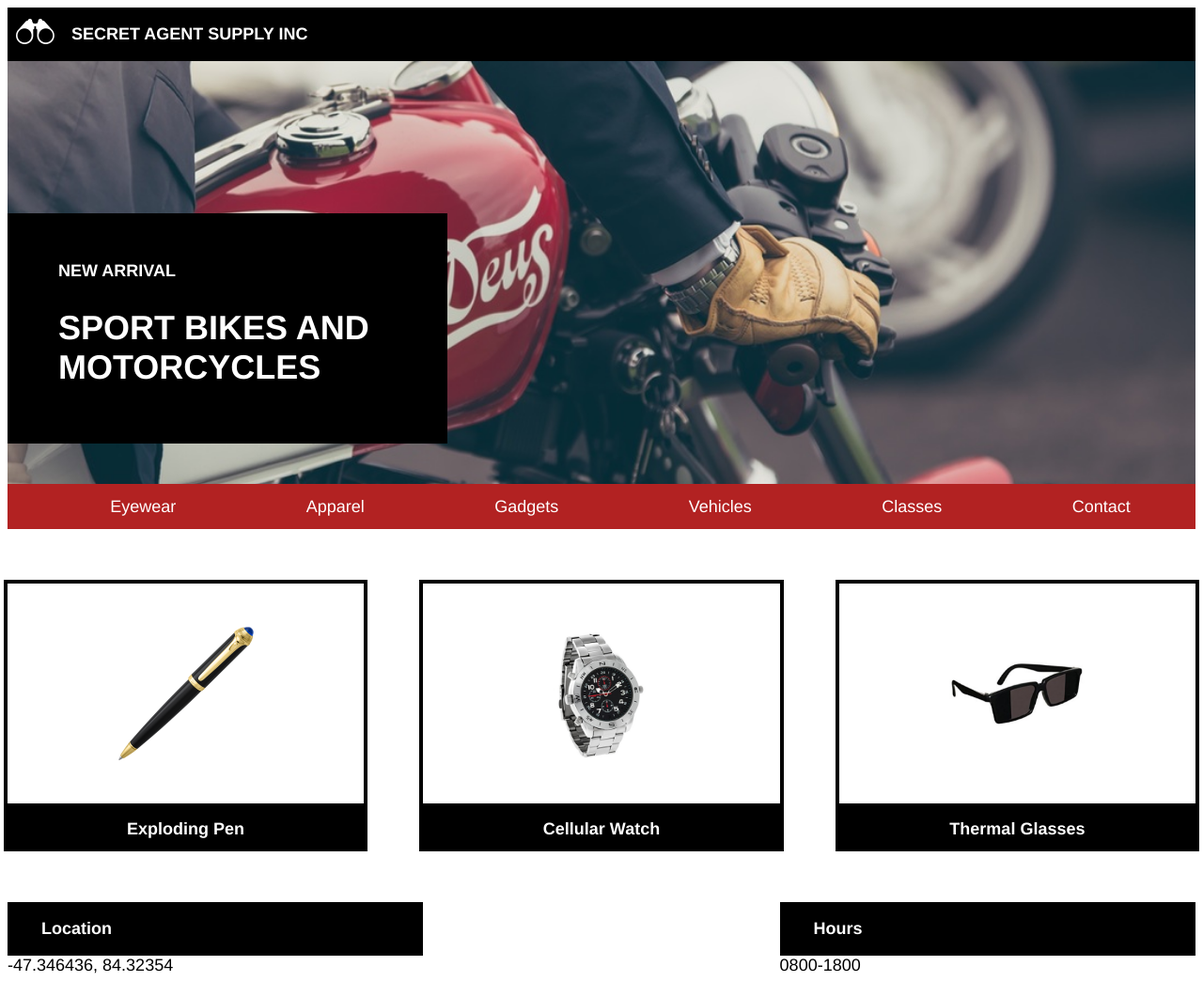
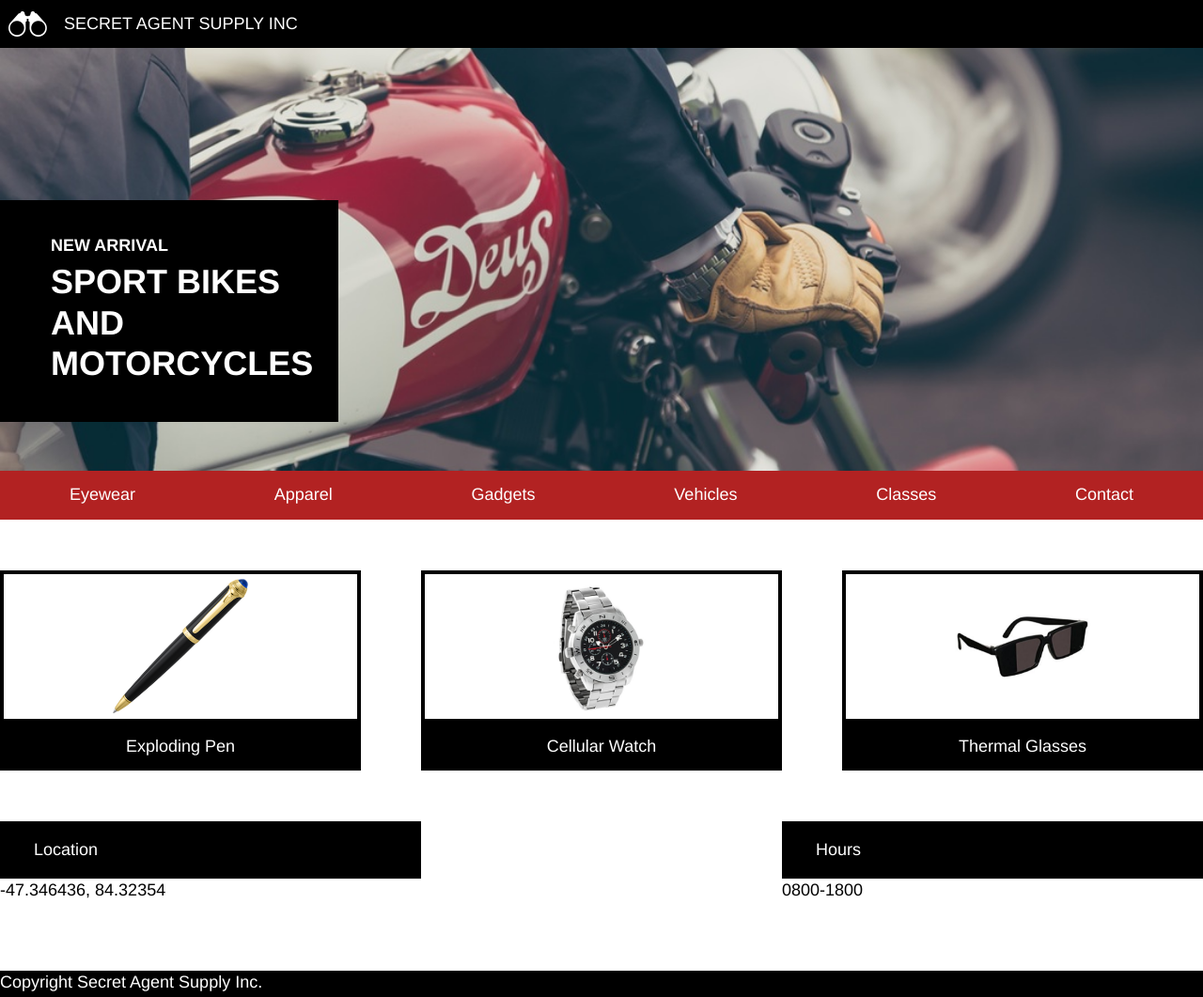
Before and after one commit to daisyyiwang/SecretAgentSupply, a plain HTML site: page index.html in a window 1280 px wide. Shown: the top 1061 px of the page at 94% size. Drawn offline with Linux system fonts and the light colour scheme.

Commit message:
revised based on solution

```diff
--- a/index.html
+++ b/index.html
@@ -7,12 +7,17 @@
       <link href="./resources/css/style.css" type="text/css" rel="stylesheet">
     </head>
 
-    <body>
+  <body>
+
+      <!-- logo header -->
       <div class="logo">
-        <img src="./resources/img/logo.png" alt="logo image" />
-        <h3>SECRET AGENT SUPPLY INC</h3>
+        <div class="container">
+          <img src="./resources/img/logo.png" alt="logo image" />
+          <h3>SECRET AGENT SUPPLY INC</h3>
+        </div>
       </div><!--end of logo section-->
 
+     <!--Main Banner -->
       <div class="main-banner">
         <div class="container">
           <div class="main-content">
@@ -22,6 +27,7 @@
         </div><!-- end of container section-->
       </div><!--end of main-banner section-->
 
+     <!--Navigation Bar-->
       <nav>
         <ul>
           <li id="menuexpand">Eyewear</li>
@@ -34,6 +40,7 @@
         </ul>
       </nav>
 
+    <!--Products and Business Info-->
       <div class="main">
         <div class="product">
           <div class="box">
--- a/resources/css/reset.css
+++ b/resources/css/reset.css
@@ -0,0 +1,48 @@
+/* http://meyerweb.com/eric/tools/css/reset/
+   v2.0 | 20110126
+   License: none (public domain)
+*/
+
+html, body, div, span, applet, object, iframe,
+h1, h2, h3, h4, h5, h6, p, blockquote, pre,
+a, abbr, acronym, address, big, cite, code,
+del, dfn, em, img, ins, kbd, q, s, samp,
+small, strike, strong, sub, sup, tt, var,
+b, u, i, center,
+dl, dt, dd, ol, ul, li,
+fieldset, form, label, legend,
+table, caption, tbody, tfoot, thead, tr, th, td,
+article, aside, canvas, details, embed,
+figure, figcaption, footer, header, hgroup,
+menu, nav, output, ruby, section, summary,
+time, mark, audio, video {
+	margin: 0;
+	padding: 0;
+	border: 0;
+	font-size: 100%;
+	font: inherit;
+	vertical-align: baseline;
+}
+/* HTML5 display-role reset for older browsers */
+article, aside, details, figcaption, figure,
+footer, header, hgroup, menu, nav, section {
+	display: block;
+}
+body {
+	line-height: 1;
+}
+ol, ul {
+	list-style: none;
+}
+blockquote, q {
+	quotes: none;
+}
+blockquote:before, blockquote:after,
+q:before, q:after {
+	content: '';
+	content: none;
+}
+table {
+	border-collapse: collapse;
+	border-spacing: 0;
+}
--- a/resources/css/style.css
+++ b/resources/css/style.css
@@ -1,21 +1,33 @@
 html{
+  box-sizing: border-box;
   font-size: 18px;
   width: 100%;
   font-family: Helvetica;
 }
+*, *:before, *:after {
+  box-sizing: inherit;
+}
+
+body {
+  line-height: 1.4;
+}
 
 /* logo section */
 .logo{
-  display: flex;
   background-color: black;
   width: 100%;
 
 }
 
+.logo .container {
+  display: flex;
+  align-items: center;
+  padding: 0.66rem 0 0.66rem 0.5rem;
+}
+
 .logo img {
   height: 1.5rem;
-  width: auto;
-  padding: 0.66rem 1rem 0.66rem 0.5rem
+  padding-right: 1rem;
 }
 
 .logo h3{
@@ -26,7 +38,6 @@ html{
 /* main banner section */
 .main-banner{
   height: 25rem;
-  width: 100%;
   background-image: url("../img/moto.jpeg");
   background-repeat: no-repeat;
   background-position: center;
@@ -49,11 +60,12 @@ html{
 
 .main-content h2{
   font-size: 1rem;
-  padding-bottom: 0.25rem;
 }
 
 .main-content h1{
   font-size: 2rem;
+  margin: 0.25rem 0;
+  line-height: 1.2;
 }
 
 /* nav section */
@@ -78,46 +90,36 @@ nav ul{
   padding-bottom: 4rem;
 }
 
-.product {
+.product, .lh {
   display:flex;
   justify-content: space-between;
 }
 
 .box {
   width: 30%;
-  display: flex;
-  flex-direction: column;
-  align-items: center;
 }
 
 .img {
   display: flex;
+  justify-content: center;
+  align-items: center;
   border: 4px solid black;
-  padding-top: 2rem;
-  padding-bottom: 2rem;
+  padding: 2rem 0;
   height: 9rem;
-  width: 100%;
 }
 
 .img img {
   max-width: 8rem;
-  margin: auto;
 }
 
 .box h4 {
   text-align: center;
   color: white;
   background-color: black;
-  padding-top: 0.5rem;
-  padding-bottom: 0.5rem;
+  padding:0.5rem;
   border: 4px solid black;
   width: 100%;
   margin: 0;
-}
-
-.lh {
-  display: flex;
-  justify-content: space-between;
 }
 
 .box2 {
@@ -141,18 +143,23 @@ nav ul{
 
 /* footer section */
 footer {
-  display: flex;
   height: 5rem;
   text-align: left;
   color: white;
   background-color: black;
-  margin: auto;
+  margin: 0 auto;
 }
 
-@media only screen and(max-width: 1024px),(orientation:portrait){
+@media only screen and (max-width: 1024px) {
   .main-content h1 {
     font-size: 1.5rem;
   }
+
+  .box{
+    width: 40%;
+    margin: auto;
+  }
+
   #glasses {
     display: none;
   }
@@ -161,10 +168,11 @@ footer {
   }
   #menu {
     display: block;
+    text-align: center;
   }
 }
 
-@media only screen and(max-width: 470px),(orientation:portrait){
+@media only screen and (max-width: 470px) {
   .main-banner{
     height: 15rem;
   }
@@ -181,7 +189,7 @@ footer {
   .main-content h1 {
     font-size: 1rem;
   }
-  #watch {
+  #watch, #glasses{
     display: none;
   }
   .box {
@@ -194,7 +202,7 @@ footer {
   .box2 {
     width: 100%;
   }
-  footer {
+  footer h4 {
     text-align: center;
   }
 }
```
